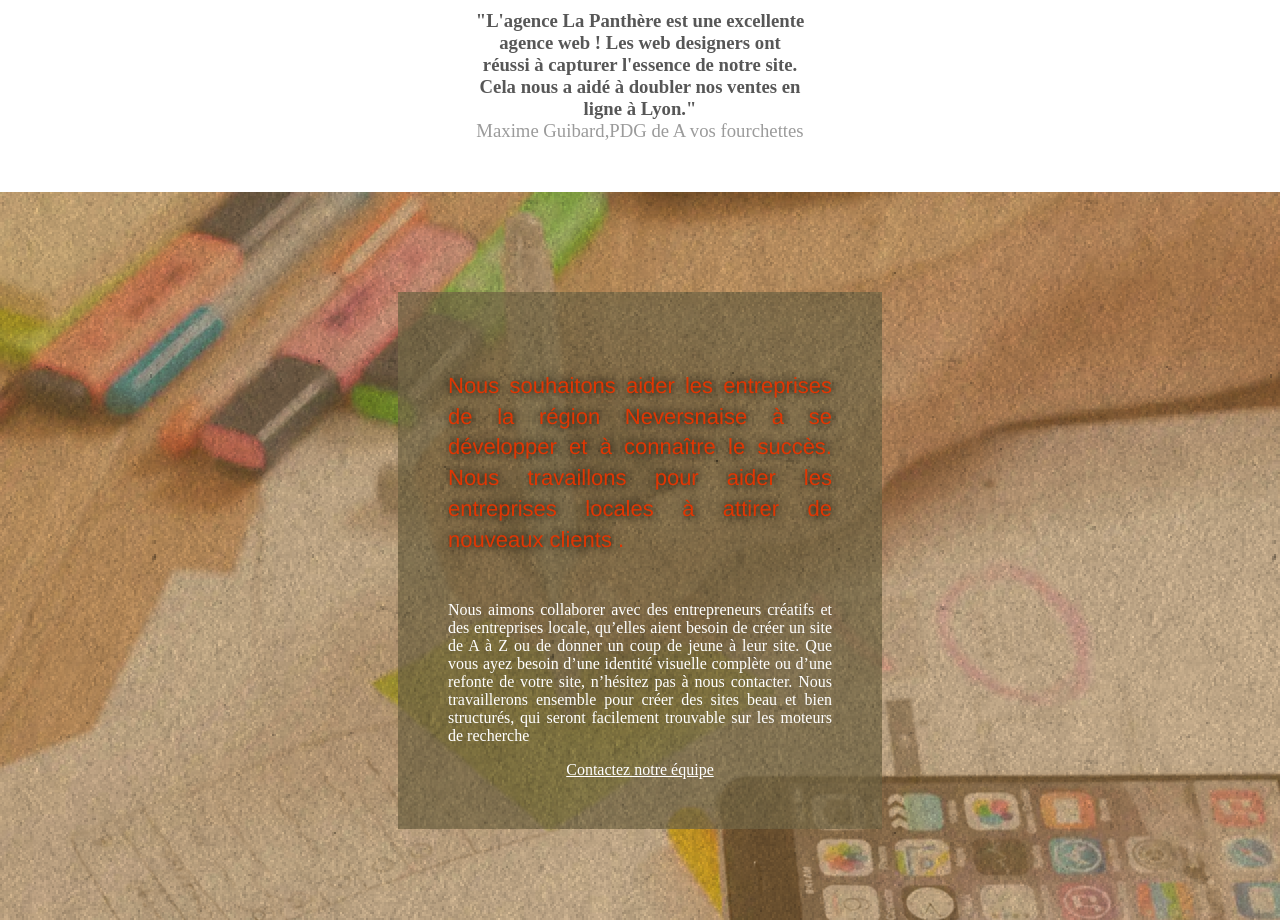
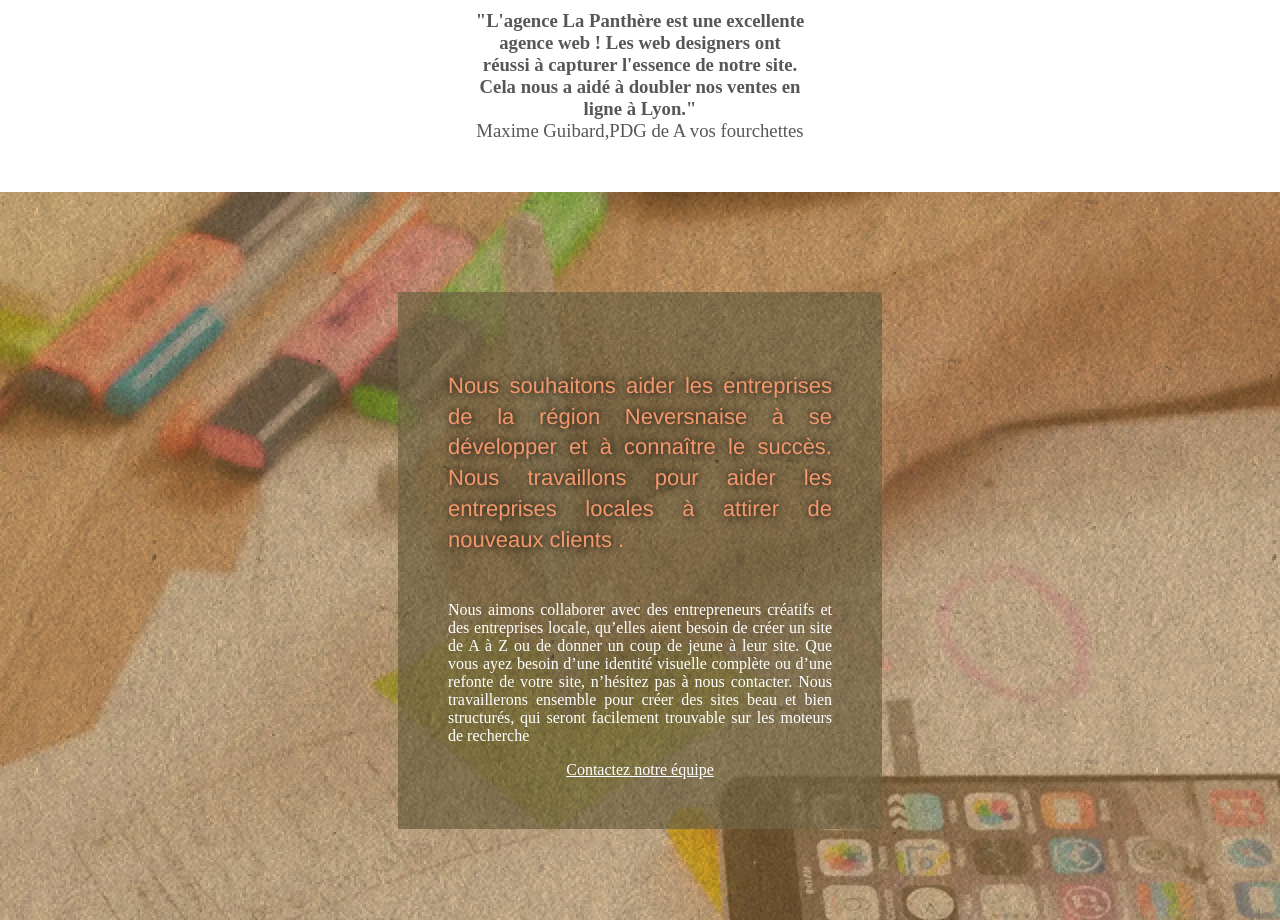
Before and after one commit to HiessSen/devoir-eco-conception-a-modifier, a plain HTML site: page index.html in a window 1280 px wide. Shown: the part 1080-2000 px from the top of the page. Drawn offline with Linux system fonts and the light colour scheme.

Commit message:
Contraste amélioré

```diff
--- a/assets/css/style.css
+++ b/assets/css/style.css
@@ -66,7 +66,7 @@ section h3{
 }
 section h3#source{
     font-weight: lighter;
-    color: #9b9b9b;
+    color: #575757;
 }
 section.papier{
     background-image: url("../img/texture-paper.webp");
@@ -154,7 +154,7 @@ section#background div#carte h4{
     font-size: 22px;
     font-weight: 400;
     line-height: 1.4em;
-    color: #DF3603;
+    color: #F3976C;
     text-shadow: #000000 1px 0 10px;
 }
 section#background div#carte p{
```
